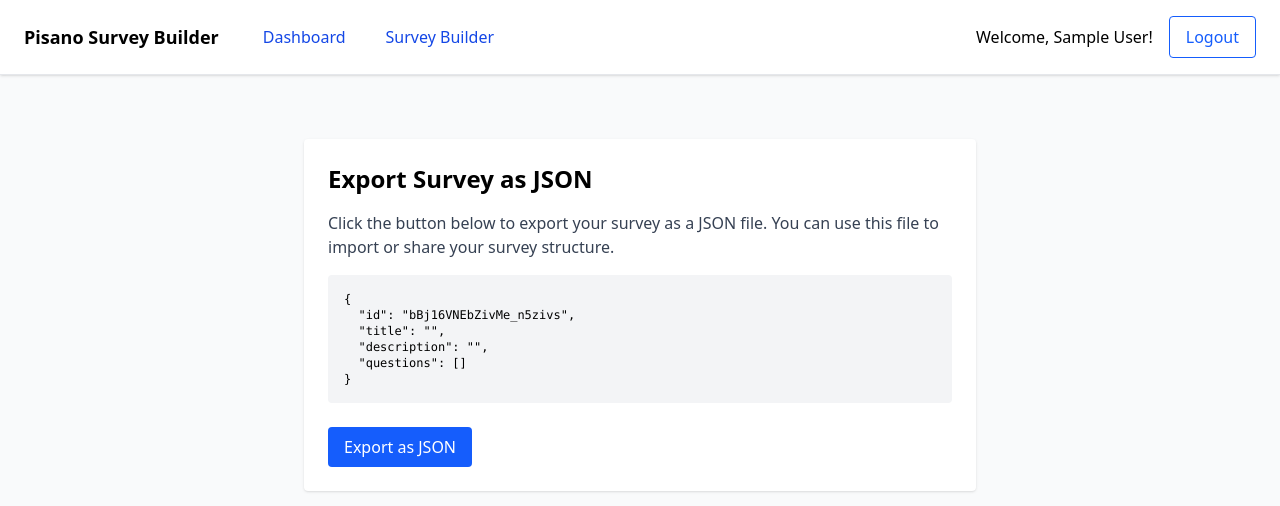
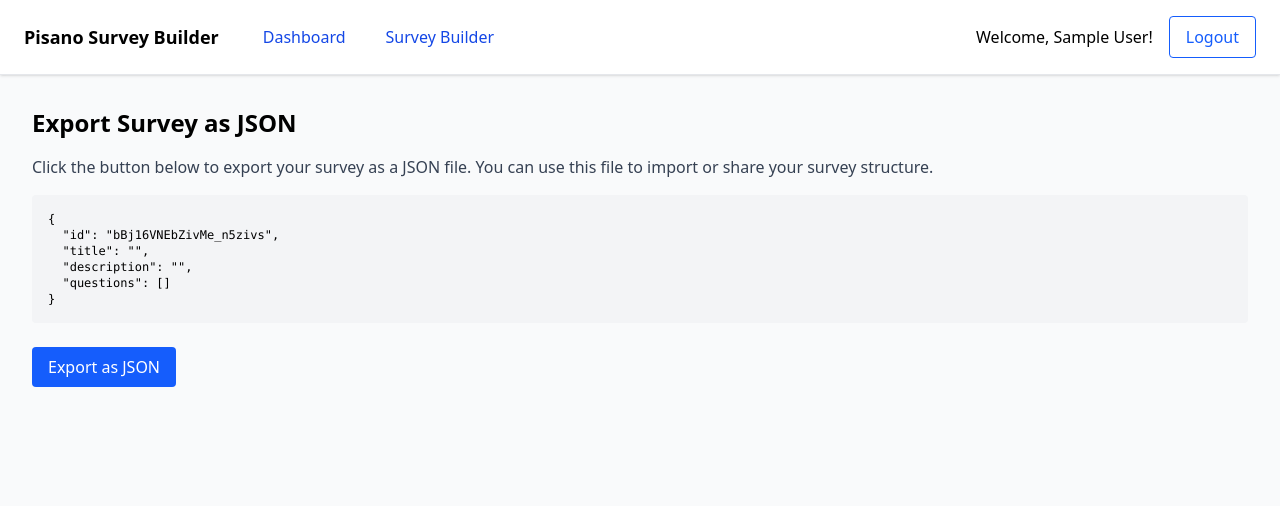
Before and after one commit to coskuntekin/pisano-survey-builder, a React (Vite) app: page /app/survey-builder/step-5 in a window 1280 px wide. Shown: the top 506 px of the page. Built offline with nearby package versions, Linux system fonts and the light colour scheme; sample sign-in values are in the browser's storage.

Commit message:
Refactor Step5Export component to use Fragment for improved structure

```diff
--- a/src/pages/survey-builder/Step5Export.tsx
+++ b/src/pages/survey-builder/Step5Export.tsx
@@ -1,4 +1,4 @@
-import React, { useEffect } from "react";
+import React, { Fragment, useEffect } from "react";
 import { useSurveyState } from "../../context/SurveyContext";
 
 const Step5Export: React.FC = () => {
@@ -16,7 +16,7 @@ const Step5Export: React.FC = () => {
     downloadAnchorNode.setAttribute("href", dataStr);
     downloadAnchorNode.setAttribute(
       "download",
-      `survey-${survey.title || "untitled"}.json`,
+      `survey-${survey.title || "untitled"}.json`
     );
     document.body.appendChild(downloadAnchorNode);
     downloadAnchorNode.click();
@@ -24,7 +24,7 @@ const Step5Export: React.FC = () => {
   };
 
   return (
-    <div className="max-w-2xl mx-auto p-6 bg-white rounded shadow mt-8">
+    <Fragment>
       <h2 className="text-2xl font-bold mb-4">Export Survey as JSON</h2>
       <p className="mb-4 text-gray-700">
         Click the button below to export your survey as a JSON file. You can use
@@ -39,7 +39,7 @@ const Step5Export: React.FC = () => {
       >
         Export as JSON
       </button>
-    </div>
+    </Fragment>
   );
 };
 
```
